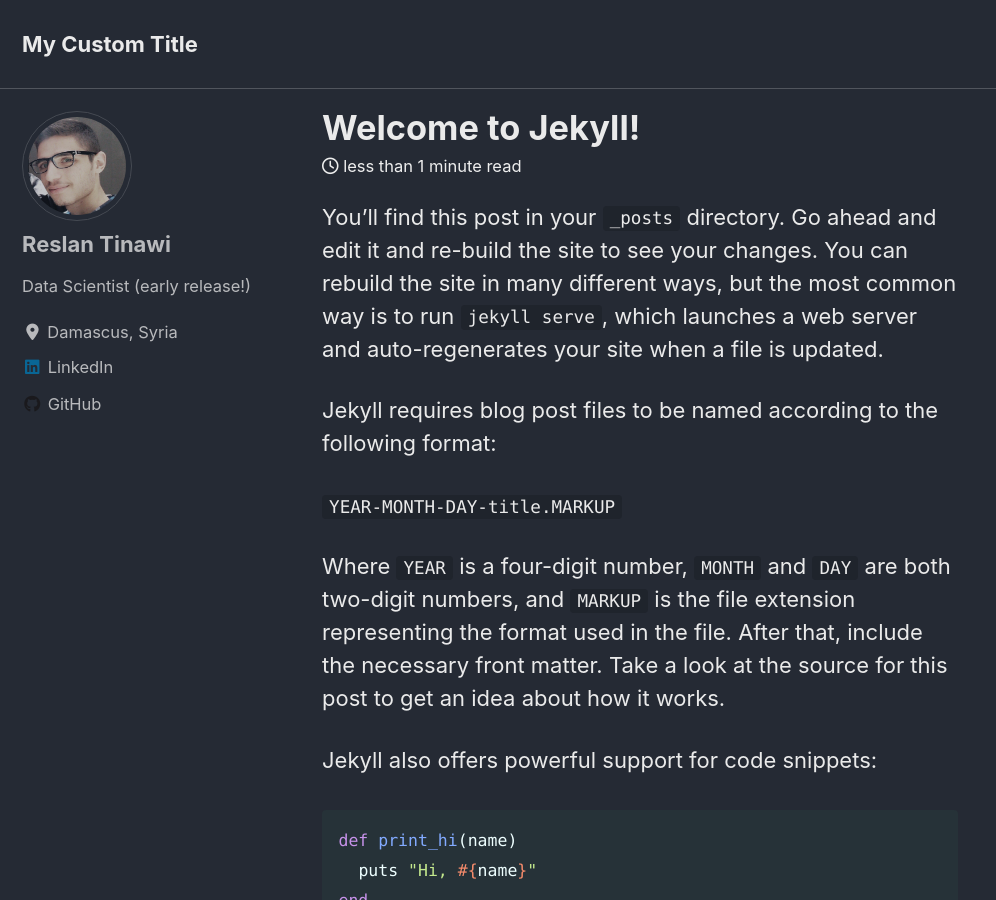
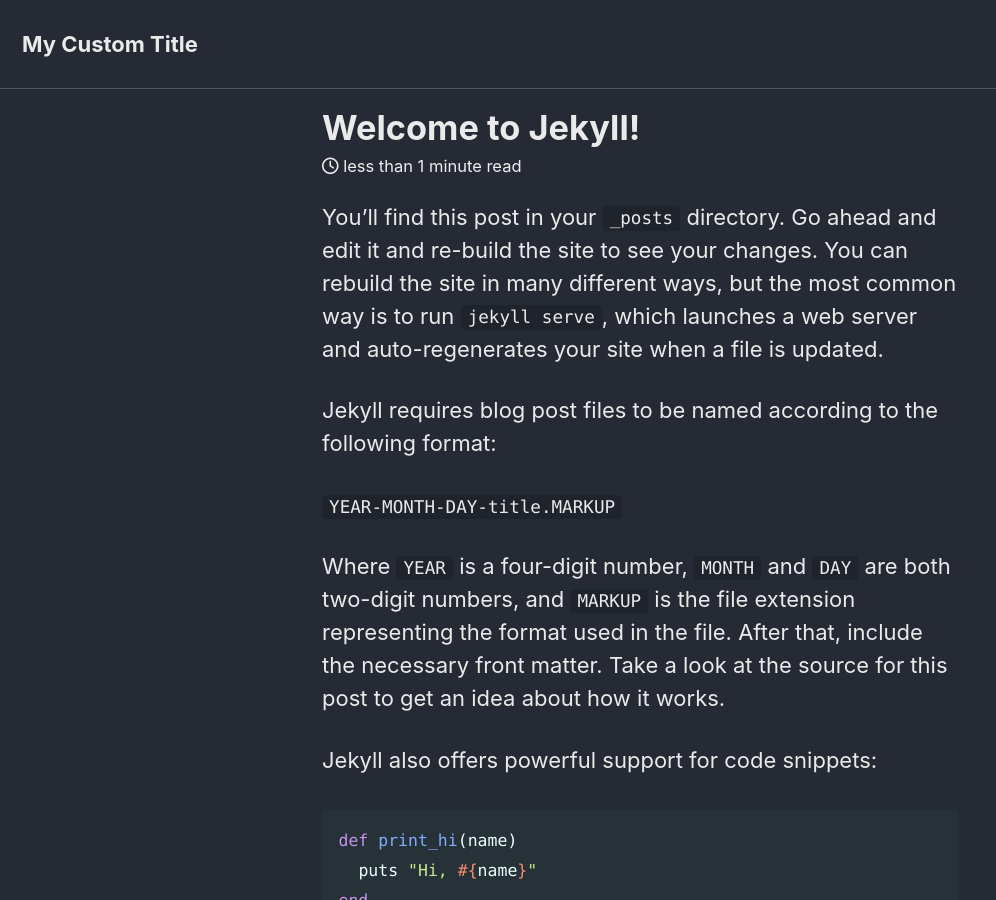
Before and after one commit to Reslan-Tinawi/reslan-tinawi.github.io, a Jekyll site: the page built from _posts/2020-04-13-welcome-to-jekyll.markdown, in a window 1280 px wide and 900 px high. Shown: the whole window, without its empty margins (0-996 px from the left). Built offline with Jekyll 4.4.1, drawn with Linux system fonts in a browser that asks for light colours; cached includes are drawn as plain includes; nearby versions of some CDN libraries; part of the change alters nothing that is shown.

```diff
--- a/_config.yml
+++ b/_config.yml
@@ -51,7 +51,6 @@ defaults:
       type: posts
     values:
       layout: single
-      author_profile: true
       read_time: true
       comments: true
       share: true
```
